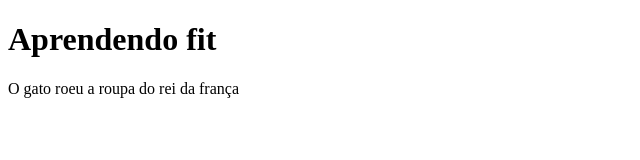
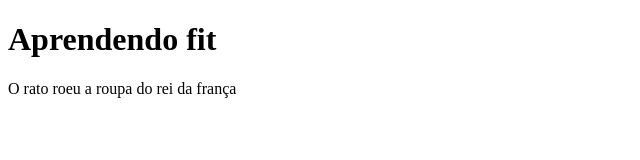
Before and after one commit to jaspionU2/aprendendo-git-UNID3V, a plain HTML site: page index.html in a window 1280 px wide. Shown: the full height of the page, 0-640 px from the left. Drawn offline with Linux system fonts and the light colour scheme.

Commit message:
third commit

```diff
--- a/index.html
+++ b/index.html
@@ -7,6 +7,6 @@
 </head>
 <body>
       <h1>Aprendendo fit</h1>
-      <p>O gato roeu a roupa do rei da frança</p>
+      <p>O rato roeu a roupa do rei da frança</p>
 </body>
 </html>
```
